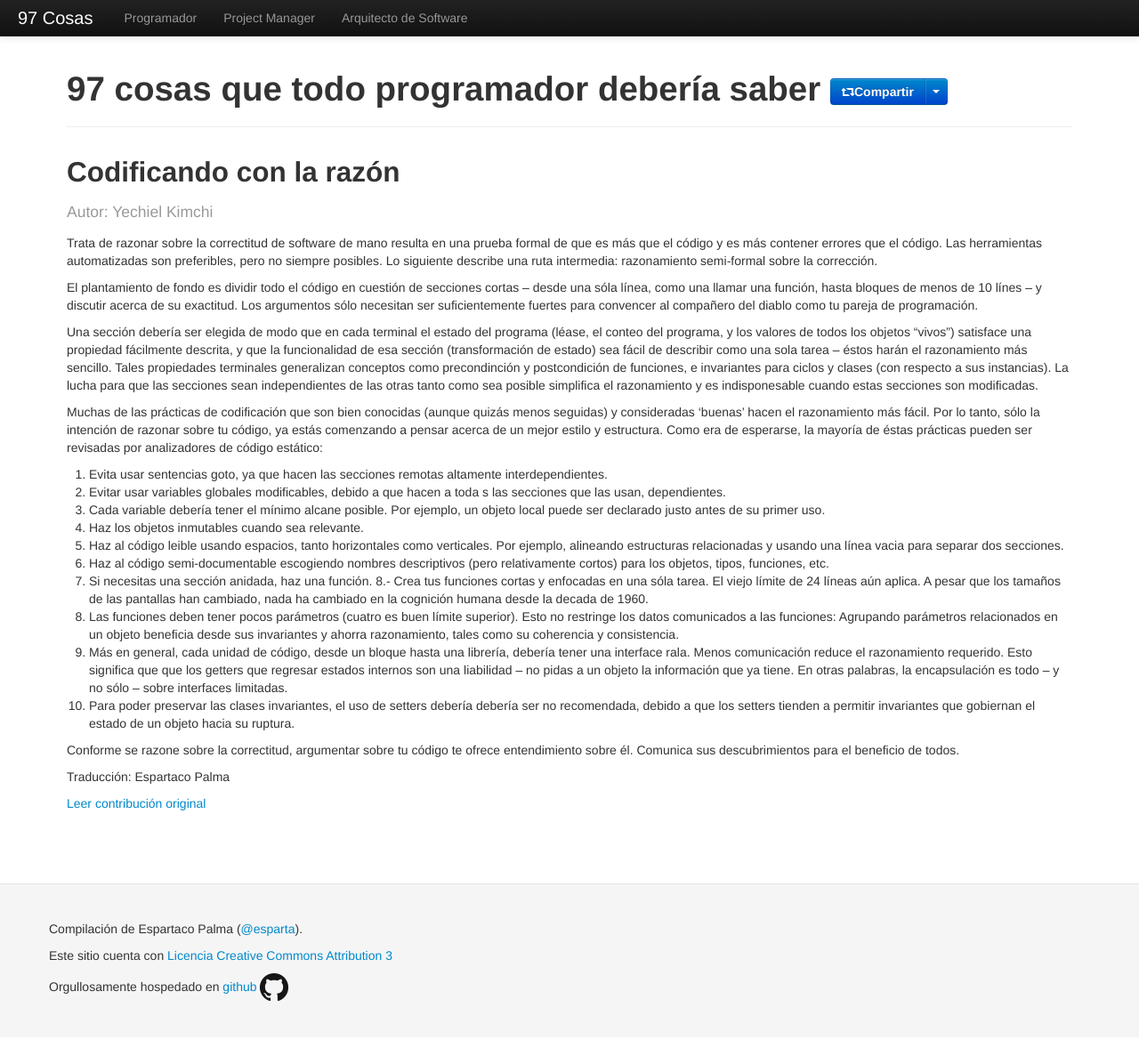
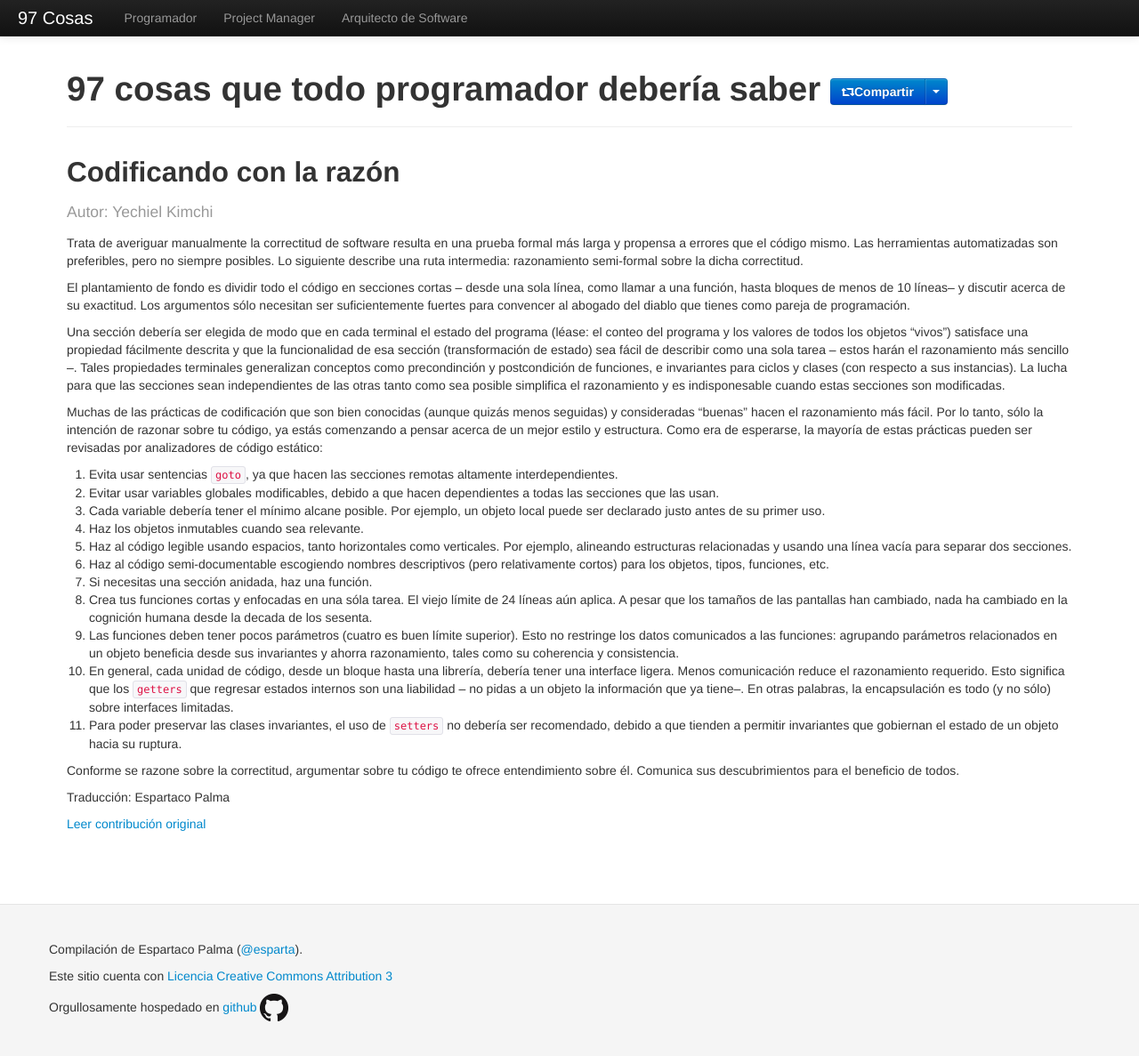
Before and after one commit to esparta/97cosas, a Jekyll site: the page built from programador/codifica-con-la-razon.md, in a window 1280 px wide and 1189 px high. Shown: the whole window at 89% size. Built offline with Jekyll 4.4.1, drawn with Linux system fonts in a browser that asks for light colours; comment, search, counter and statistics services are not loaded.

Commit message:
Spelling corrections on codifica-con-la-razon

```diff
--- a/programador/codifica-con-la-razon.md
+++ b/programador/codifica-con-la-razon.md
@@ -7,24 +7,65 @@ translator: Espartaco Palma
 original: http://programmer.97things.oreilly.com/wiki/index.php/Coding_with_Reason
 ---
 
-Trata de razonar sobre la correctitud de software de mano resulta en una prueba formal de que es más que el código y es más contener errores que el código. Las herramientas automatizadas son preferibles, pero no siempre posibles. Lo siguiente describe una ruta intermedia: razonamiento semi-formal sobre la corrección.
+Trata de averiguar manualmente la correctitud de software resulta en una
+prueba formal más larga y propensa a errores que el código mismo. Las
+herramientas automatizadas son preferibles, pero no siempre posibles. Lo
+siguiente describe una ruta intermedia: razonamiento semi-formal sobre la
+dicha correctitud.
 
-El plantamiento de fondo es dividir todo el código en cuestión de secciones cortas -- desde una sóla línea, como una llamar una función, hasta bloques de menos de 10 línes -- y discutir acerca de su exactitud. Los argumentos sólo necesitan ser suficientemente fuertes para convencer al compañero del diablo como tu pareja de programación.
+El plantamiento de fondo es dividir todo el código en secciones cortas --
+desde una sola línea, como llamar a una función, hasta bloques de menos de
+10 líneas-- y discutir acerca de su exactitud. Los argumentos sólo necesitan
+ser suficientemente fuertes para convencer al abogado del diablo que tienes
+como pareja de programación.
 
-Una sección debería ser elegida de modo que en cada terminal el estado del programa (léase, el conteo del programa, y los valores de todos los objetos "vivos") satisface una propiedad fácilmente descrita, y que la funcionalidad de esa sección (transformación de estado) sea fácil de describir como una sola tarea -- éstos harán el razonamiento más sencillo. Tales propiedades terminales generalizan conceptos como precondinción y postcondición de funciones, e invariantes para ciclos y clases (con respecto a sus instancias). La lucha para que las secciones sean independientes de las otras tanto como sea posible simplifica el razonamiento y es indisponesable cuando estas secciones son modificadas.
+Una sección debería ser elegida de modo que en cada terminal el estado del
+programa (léase: el conteo del programa y los valores de todos los objetos
+"vivos") satisface una propiedad fácilmente descrita y que la funcionalidad de
+esa sección (transformación de estado) sea fácil de describir como una sola
+tarea -- estos harán el razonamiento más sencillo --. Tales propiedades
+terminales generalizan conceptos como precondinción y postcondición de
+funciones, e invariantes para ciclos y clases (con respecto a sus instancias).
+La lucha para que las secciones sean independientes de las otras tanto como
+sea posible simplifica el razonamiento y es indisponesable cuando estas
+secciones son modificadas.
 
-Muchas de las prácticas de codificación que son bien conocidas (aunque quizás menos seguidas) y consideradas 'buenas' hacen el razonamiento más fácil. Por lo tanto, sólo la intención de razonar sobre tu código, ya estás comenzando a pensar acerca de un mejor estilo y estructura. Como era de esperarse, la mayoría de éstas prácticas pueden ser revisadas por analizadores de código estático:
+Muchas de las prácticas de codificación que son bien conocidas (aunque quizás
+menos seguidas) y consideradas "buenas" hacen el razonamiento más fácil. Por
+lo tanto, sólo la intención de razonar sobre tu código, ya estás comenzando a
+pensar acerca de un mejor estilo y estructura. Como era de esperarse, la
+mayoría de estas prácticas pueden ser revisadas por analizadores de código
+estático:
 
-1. Evita usar sentencias goto, ya que hacen las secciones remotas altamente interdependientes.
-2. Evitar usar variables globales modificables, debido a que hacen a toda s las secciones que las usan, dependientes.
-3. Cada variable debería tener el mínimo alcane posible. Por ejemplo, un objeto local puede ser declarado justo antes de su primer uso.
+1. Evita usar sentencias `goto`, ya que hacen las secciones remotas altamente
+interdependientes.
+2. Evitar usar variables globales modificables, debido a que hacen
+dependientes a todas las secciones que las usan.
+3. Cada variable debería tener el mínimo alcane posible. Por ejemplo, un
+objeto local puede ser declarado justo antes de su primer uso.
 4. Haz los objetos inmutables cuando sea relevante.
-5. Haz al código leible usando espacios, tanto horizontales como verticales. Por ejemplo, alineando estructuras relacionadas y usando una línea vacia para separar dos secciones.
-6. Haz al código semi-documentable escogiendo nombres descriptivos (pero relativamente cortos) para los objetos, tipos, funciones, etc.
+5. Haz al código legible usando espacios, tanto horizontales como verticales.
+Por ejemplo, alineando estructuras relacionadas y usando una línea vacía para
+separar dos secciones.
+6. Haz al código semi-documentable escogiendo nombres descriptivos (pero
+relativamente cortos) para los objetos, tipos, funciones, etc.
 7. Si necesitas una sección anidada, haz una función.
-8.- Crea tus funciones cortas y enfocadas en una sóla tarea. El viejo límite de 24 líneas aún aplica. A pesar que los tamaños de las pantallas han cambiado, nada ha cambiado en la cognición humana desde la decada de 1960.
-9. Las funciones deben tener pocos parámetros (cuatro es buen límite superior). Esto no restringe los datos comunicados a las funciones: Agrupando parámetros relacionados en un objeto beneficia desde sus invariantes y ahorra razonamiento, tales como su coherencia y consistencia.
-10. Más en general, cada unidad de código, desde un bloque hasta una librería, debería tener una interface rala. Menos comunicación reduce el razonamiento requerido. Esto significa que que los getters que regresar estados internos son una liabilidad -- no pidas a un objeto la información que ya tiene. En otras palabras, la encapsulación es todo -- y no sólo -- sobre interfaces limitadas.
-11. Para poder preservar las clases invariantes, el uso de setters debería debería ser no recomendada, debido a que los setters tienden a permitir invariantes que gobiernan el estado de un objeto hacia su ruptura.
+8. Crea tus funciones cortas y enfocadas en una sóla tarea. El viejo límite de
+24 líneas aún aplica. A pesar que los tamaños de las pantallas han cambiado,
+nada ha cambiado en la cognición humana desde la decada de los sesenta.
+9. Las funciones deben tener pocos parámetros (cuatro es buen límite
+superior). Esto no restringe los datos comunicados a las funciones: agrupando
+parámetros relacionados en un objeto beneficia desde sus invariantes y ahorra
+razonamiento, tales como su coherencia y consistencia.
+10. En general, cada unidad de código, desde un bloque hasta una librería,
+debería tener una interface ligera. Menos comunicación reduce el razonamiento
+requerido. Esto significa que los `getters` que regresar estados internos son
+una liabilidad -- no pidas a un objeto la información que ya tiene--. En otras
+palabras, la encapsulación es todo (y no sólo) sobre interfaces limitadas.
+11. Para poder preservar las clases invariantes, el uso de `setters` no
+debería ser recomendado, debido a que tienden a permitir invariantes que
+gobiernan el estado de un objeto hacia su ruptura.
 
-Conforme se razone sobre la correctitud, argumentar sobre tu código te ofrece entendimiento sobre él. Comunica sus descubrimientos para el beneficio de todos.
+Conforme se razone sobre la correctitud, argumentar sobre tu código te ofrece
+entendimiento sobre él. Comunica sus descubrimientos para el beneficio de
+todos.
```
